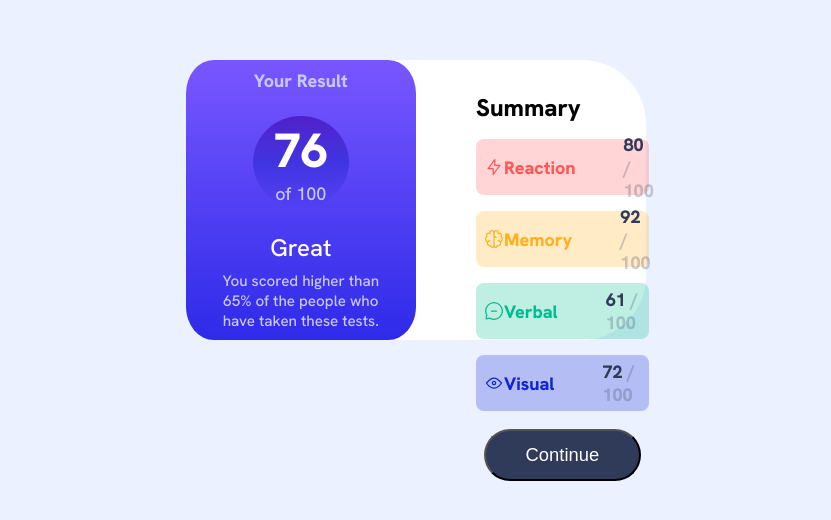
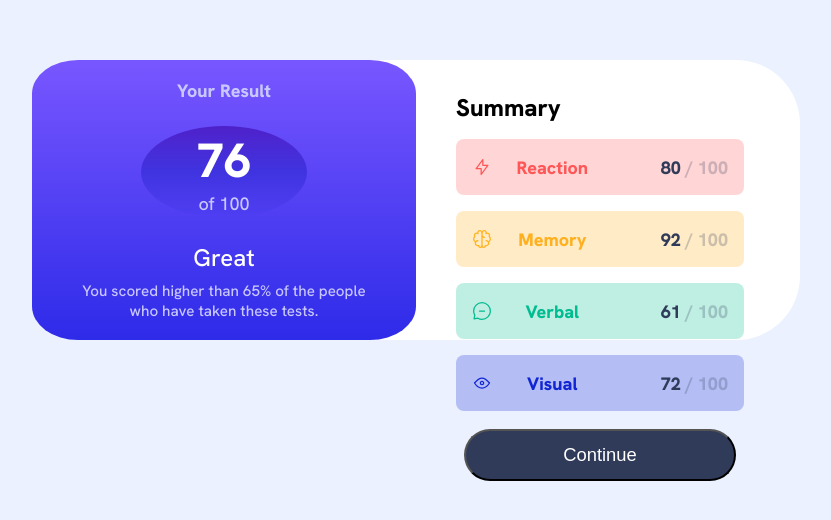
Before and after one commit to Mizunen/results-summary-component-with-css-flexbox, a plain HTML site: page index.html in a window 1536 px wide. Shown: the part 196-716 px from the top of the page, without its empty margins (352-1183 px from the left). Drawn offline with Linux system fonts and the light colour scheme.

Commit message:
add more media queries
added media queries for tablet sizes and larger screens

```diff
--- a/main.css
+++ b/main.css
@@ -9,7 +9,6 @@ body{
     height: 100vh;
     display: flex;
     flex-direction: row;
-    /* align-items: center; */
     justify-content: center;
     font-family: 'Hanken Grotesk', sans-serif;
     font-size: 18px;
@@ -21,12 +20,9 @@ body{
     flex-direction: column;
     position: relative;
     background-color: hsl(0, 0%, 100%);
-    /* background-color: aqua; */
 }
 
 .overall{
-    /*height: 33%;
-     min-height: 30rem; */
     min-height: 45%;
     background-image: linear-gradient( hsl(252, 100%, 67%),hsl(241, 81%, 54%));
     border-radius: 0 0 12% 12%;
@@ -44,7 +40,6 @@ body{
     font-weight: 800;
     color: hsl(241, 100%, 89%);
     position: relative;
-    /* margin-bottom: .35rem; */
 }
 
 .results-circle{
@@ -86,11 +81,9 @@ body{
 .results-summary{
     display: flex;
     flex-direction: column;
-    /* align-items: center; */
     justify-content: center;
     margin: 2rem;
-    position: reltaive;
-    /* background-color: hsl(0, 0%, 100%); */
+    position: relative;
 }
 
 .results-summary__title{
@@ -170,34 +163,38 @@ body{
 }
 
 .continue-button:hover, .continue-button:active{
-    /* background-color: linear-gradient(hsl(252, 100%, 67%),hsl(241, 81%, 54%)); */
     background-image:linear-gradient( hsl(252, 100%, 67%),hsl(241, 81%, 54%));
 }
 
+@media screen and (min-width: 760px) {
+    .results-circle{
+        max-width: 20rem;
+        width: 45%;
+        height: 55%;
+    }
+}
 
 @media screen and (min-width:1440px) {
     .results-container{
         position: absolute;
         top: 32%;
-        /* bottom: 50%; */
         flex-direction: row;
         align-items: flex-start;
         justify-content: flex-start;
         border-radius: 4rem;
-        width: 30%;
+        width: 50%;
         background-color: hsl(0, 0%, 100%);
         height: 35%;
         padding: 0;
     }
 
      .overall{
-       /* position: absolute; */
        height:100%;
        max-width:50%;
        min-width: 50%;
        left: 0;
        border-radius:12%;
-       margin-right: 1.75rem;
+       margin-right: 0.5rem;
     }
     .results-circle{
         height: 35%;
@@ -223,54 +220,45 @@ body{
     }
 
     .results-summary__title{
+        margin-left: 0;
         font-size: 1.5rem;
     }
-
+    .results-summary img{
+        margin-left: 0.5rem;
+        margin-right: 0;
+        }
     .results-summary__item-title{
         position: static;
-        /* margin-right: 4rem; */
+        margin-left: 0;
         margin-right: 0;
     }
 
     .results-summary__item-result{
         margin-left: 3rem;
+        margin-right: 0.5rem;
     }
 
     .button-container{
-        /* position: absolute;
-        bottom: 3.5rem;
-        right: 0.25rem;
-        width:43%; */
         width: 100%;
     }
-    /* .results-circle{
-        height: 35%;
-        width:35%;
-    } */
-    /* .bottom{
-        position: absolute;
-        right:0;
-    } */
 
-    /* .results-summary{
-        position: absolute;
-        right: 1rem;
-        top: 0.5rem;
-        padding: 0.85rem;
-        padding-top: 0;
-    } */
+}
 
-    /* .results-summary__item-title{
-        position: static;
-         left: -0.75rem;
-        margin-right: 4rem;
-        margin-left: .5rem;
+@media screen and (min-width: 1730px) {
+    .results-container{
 
-    } */
-    /* .button-container{
-        position: absolute;
-        right: 4.45rem;
-        bottom: 1.5rem;
-        width: 43%;
-    } */
+        width: 30%;
+
+    }
+
+     .overall{
+
+       margin-right: 1.75rem;
+    }
+
+    .results-summary{
+        margin-bottom: 1rem;
+        max-width: 50%;
+        min-width: 50%;
+    }
 }
```
